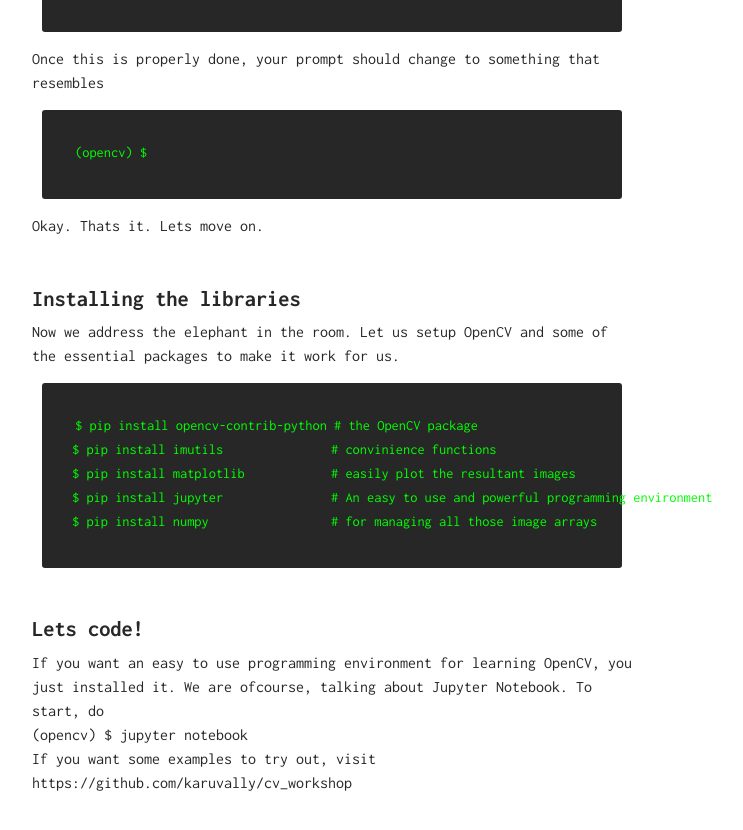
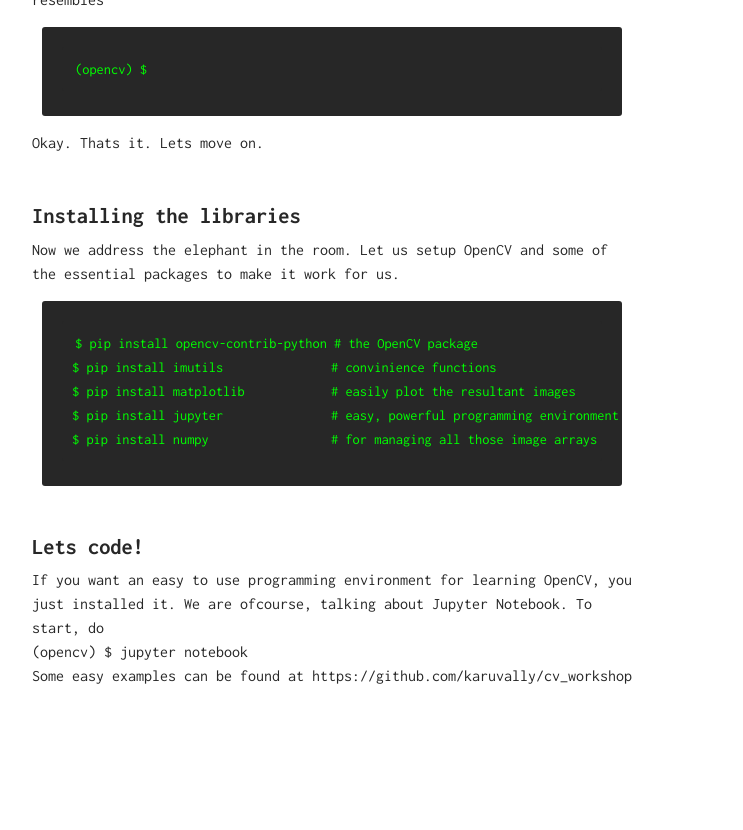
Before and after one commit to karuvally/karuvally.github.io, a Jekyll site: the page built from _posts/2018-03-30-setting-up-cv-python.md, in a window 1280 px wide and 900 px high, scrolled down 1994 px. Shown: the top 830 px of the window, without its empty margins (308-1051 px from the left). Built offline with Jekyll 4.4.1, drawn with Linux system fonts in a browser that asks for light colours; after the commit the page ends 2787 px from its top, so only the background shows below that.

Commit message:
more fixes to cv post

```diff
--- a/_posts/2018-03-30-setting-up-cv-python.md
+++ b/_posts/2018-03-30-setting-up-cv-python.md
@@ -54,10 +53,10 @@ Now we address the elephant in the room. Let us setup OpenCV and some of the ess
     $ pip install opencv-contrib-python # the OpenCV package
     $ pip install imutils               # convinience functions
     $ pip install matplotlib            # easily plot the resultant images
-    $ pip install jupyter               # An easy to use and powerful programming environment
+    $ pip install jupyter               # easy, powerful programming environment
     $ pip install numpy                 # for managing all those image arrays
 
 # Lets code!
 If you want an easy to use programming environment for learning OpenCV, you just installed it. We are ofcourse, talking about Jupyter Notebook. To start, do
     (opencv) $ jupyter notebook
-If you want some examples to try out, visit https://github.com/karuvally/cv_workshop
+Some easy examples can be found at https://github.com/karuvally/cv_workshop
```
Also changed, not shown: other parts of _posts/2018-03-30-setting-up-cv-python.md (+0 -1 lines), 2 other files.
